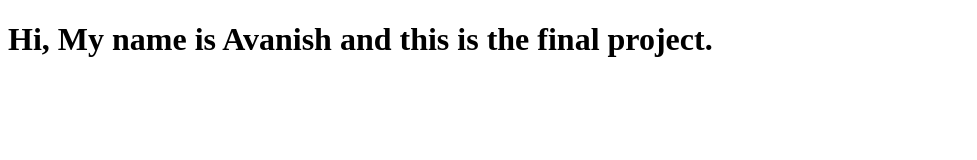
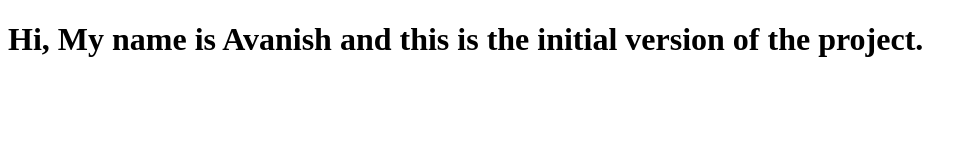
Before and after one commit to Akuma88/Capstone_Project, a website: page app/index.html in a window 1280 px wide. Shown: the whole page, without its empty margins (0-977 px from the left). Drawn offline with Linux system fonts and the light colour scheme.

Commit message:
Update index.html

```diff
--- a/app/index.html
+++ b/app/index.html
@@ -8,7 +8,7 @@
 </head>
 <body>
     <h1>
-        Hi, My name is Avanish and this is the final project.
+        Hi, My name is Avanish and this is the initial version of the project.
     </h1>
 </body>
 </html>
```
